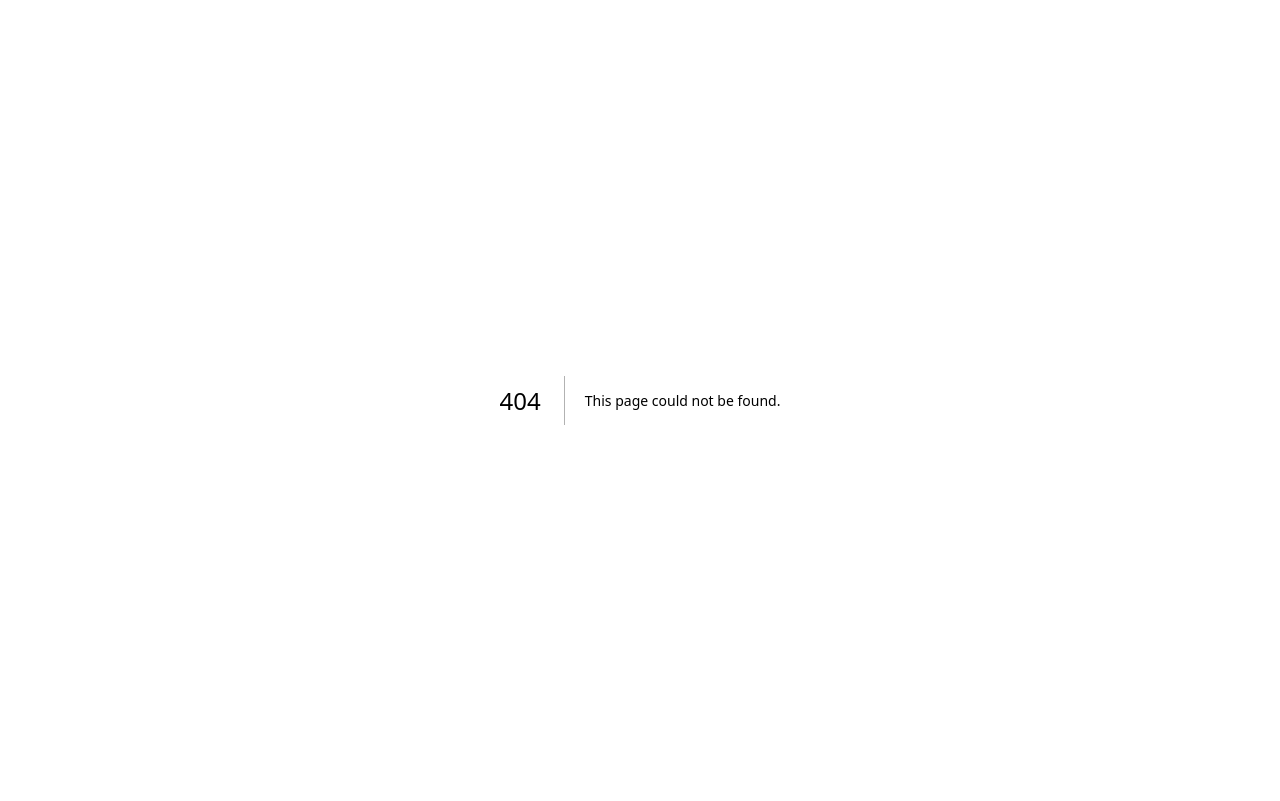
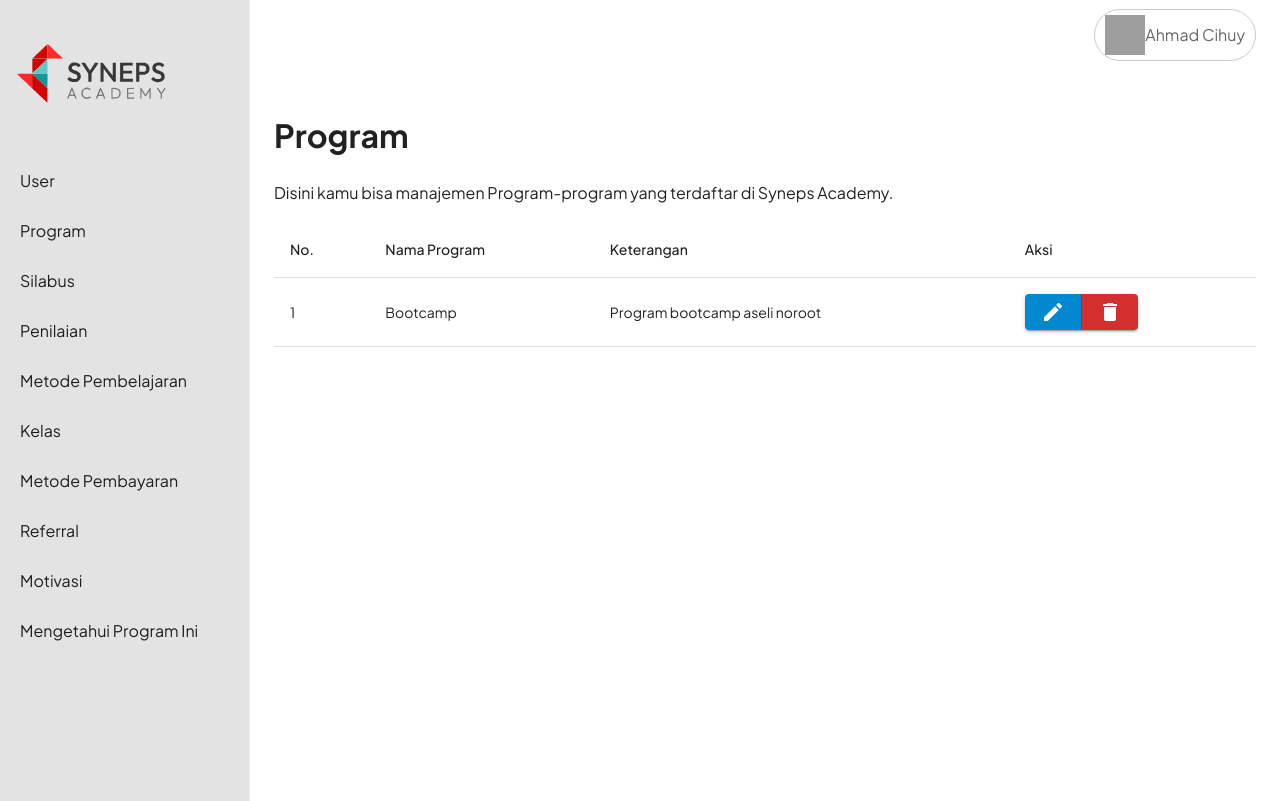
Before and after one commit to RizkiP4BYT/Syneps-Academy-Website, a Next.js app: page /dashboard/program in a window 1280 px wide. Before the commit this address had no page. Built offline with nearby package versions, Linux system fonts and the light colour scheme; grey boxes are pictures that could not be loaded.

Commit message:
Adding page "/program"

```diff
--- /dev/null
+++ b/app/dashboard/(DashboardRoute)/program/page.tsx
@@ -0,0 +1,62 @@
+import { Delete, Edit } from "@mui/icons-material";
+import {
+  Box,
+  Button,
+  ButtonGroup,
+  IconButton,
+  Table,
+  TableBody,
+  TableCell,
+  TableContainer,
+  TableHead,
+  TableRow,
+} from "@mui/material";
+
+export default function programPage() {
+  const buttons = [
+    <Button key="edit" color="info">
+      <Edit />
+    </Button>,
+    <Button key="delete" color="error">
+      <Delete />
+    </Button>,
+  ];
+  return (
+    <Box>
+      <h1>Program</h1>
+      <p>
+        Disini kamu bisa manajemen Program-program yang terdaftar di Syneps
+        Academy.
+      </p>
+
+      <TableContainer>
+        <Table sx={{ minWidth: 650 }}>
+          <TableHead>
+            <TableRow>
+              <TableCell>No.</TableCell>
+              <TableCell>Nama Program</TableCell>
+              <TableCell>Keterangan</TableCell>
+              <TableCell>Aksi</TableCell>
+            </TableRow>
+          </TableHead>
+          <TableBody>
+            <TableRow>
+              <TableCell>1</TableCell>
+              <TableCell>Bootcamp</TableCell>
+              <TableCell>Program bootcamp aseli noroot</TableCell>
+              <TableCell>
+                <ButtonGroup
+                  variant="contained"
+                  sx={{ p: "2" }}
+                  aria-label="Action Button"
+                >
+                  {buttons}
+                </ButtonGroup>
+              </TableCell>
+            </TableRow>
+          </TableBody>
+        </Table>
+      </TableContainer>
+    </Box>
+  );
+}
```
